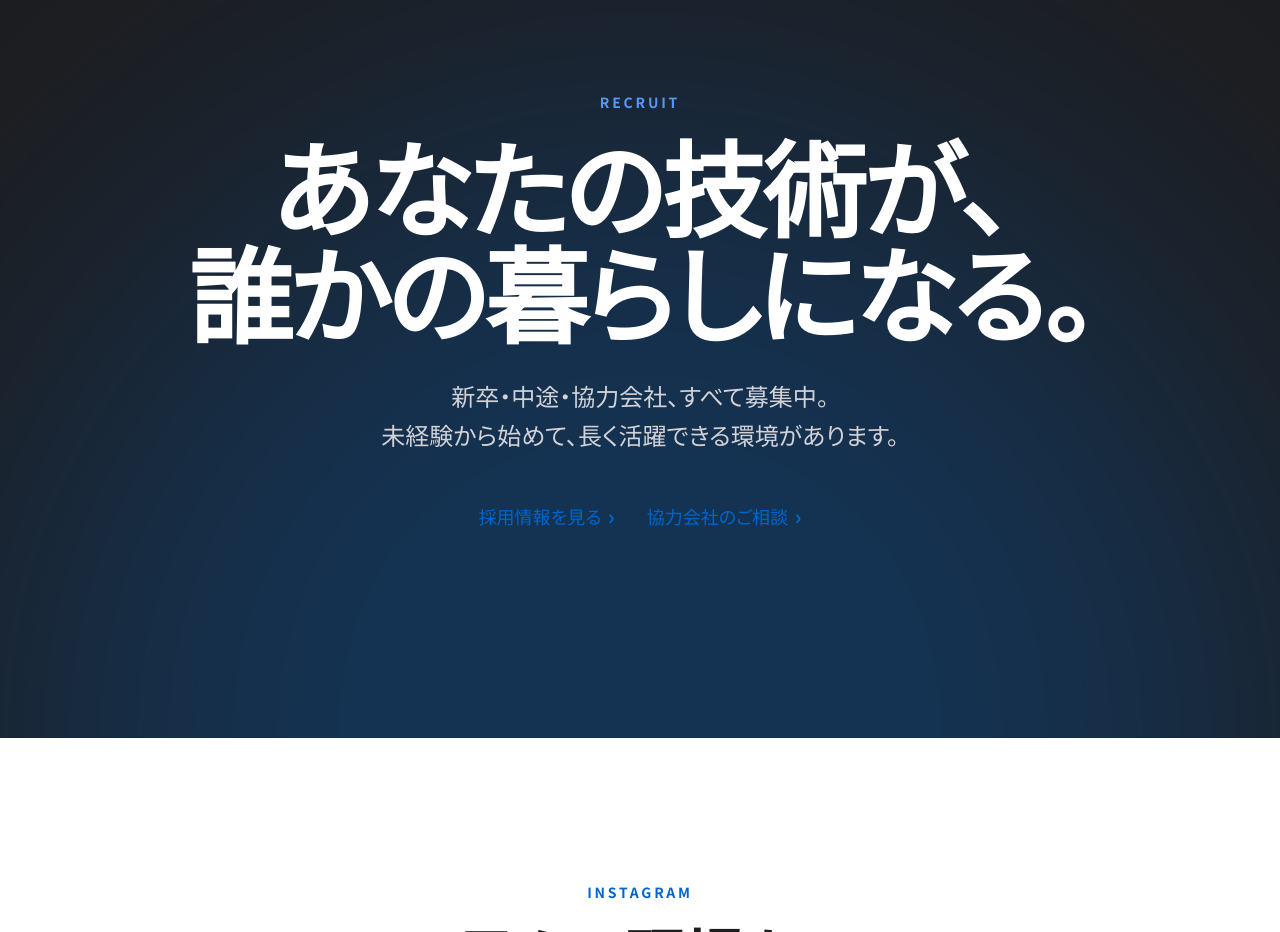
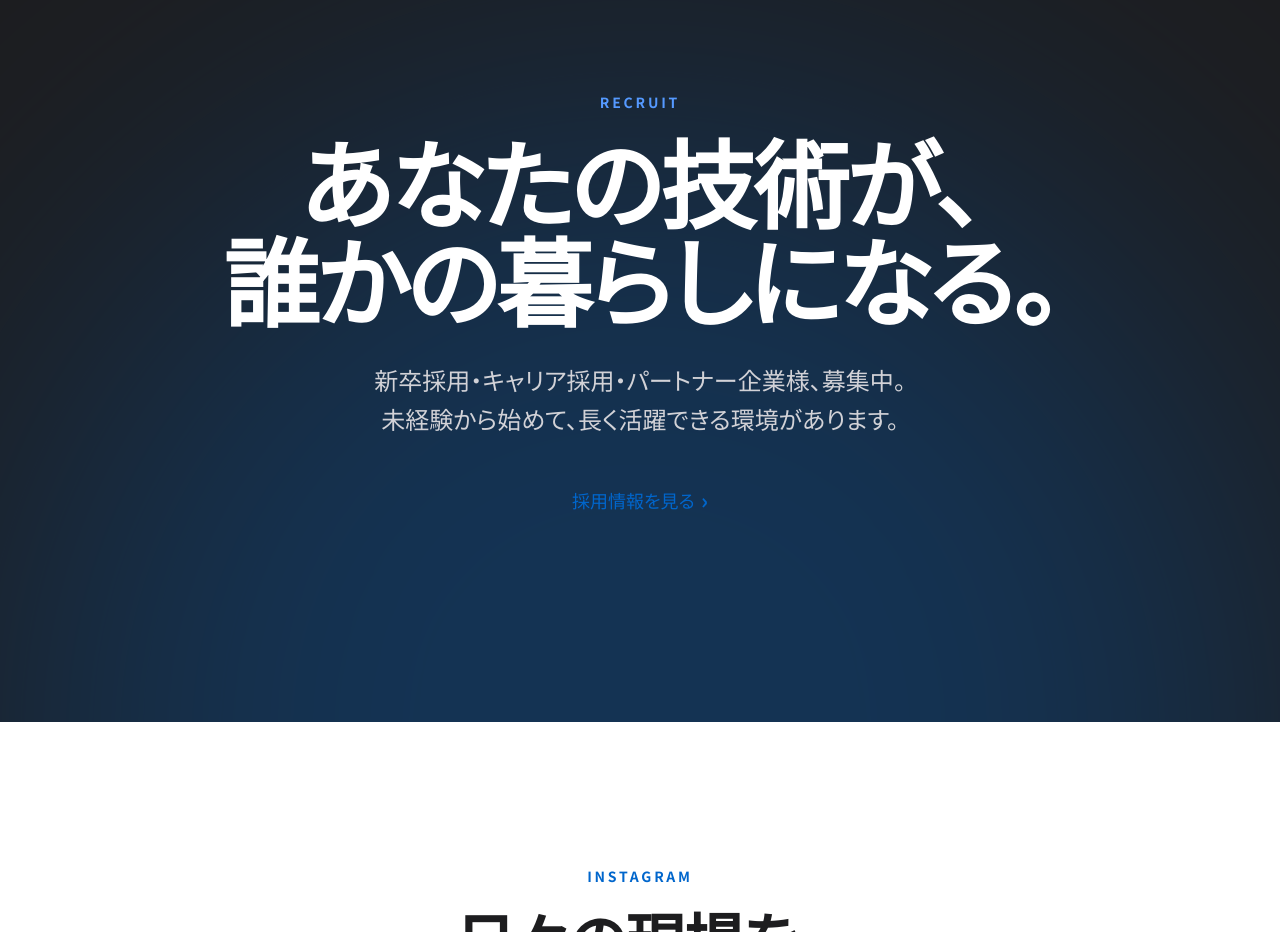
Before and after one commit to sndeltabbstar1-code/kanou-setsubi-hp, an Astro site: page / in a window 1280 px wide. Shown: the part 7680-8612 px from the top of the page. Built offline with nearby package versions, Linux system fonts and the light colour scheme; Astro itself is replaced by a stand-in of ours.

Commit message:
ホーム RECRUITセクションを採用ページと統一
- 見出し「誰かの暮らしになる。」が途中折返ししないようspan/whitespace-nowrap化、lg font 104px→96px
- サブコピー「新卒・中途・協力会社、すべて募集中。」→「新卒採用・キャリア採用・パートナー企業様、募集中。」
- 「協力会社のご相談」ボタンを削除（採用ページのPartnerセクションに集約）

Co-Authored-By: Claude Opus 4.7 (1M context) <noreply@anthropic.com>

```diff
--- a/src/pages/index.astro
+++ b/src/pages/index.astro
@@ -167,16 +167,16 @@ const featuredWorks = works.slice(0, 6);
       <p class="reveal text-[13px] sm:text-sm font-semibold text-[#5599ff] tracking-[0.2em] uppercase mb-5">
         Recruit
       </p>
-      <h2 class="reveal headline-display text-5xl sm:text-6xl lg:text-[104px] mb-8">
-        あなたの技術が、<br />誰かの暮らしになる。
+      <h2 class="reveal headline-display text-5xl sm:text-6xl lg:text-[96px] mb-8">
+        <span class="block whitespace-nowrap">あなたの技術が、</span>
+        <span class="block whitespace-nowrap">誰かの暮らしになる。</span>
       </h2>
       <p class="reveal text-lg lg:text-2xl text-[#d2d2d7] font-light max-w-2xl mx-auto leading-relaxed">
-        新卒・中途・協力会社、すべて募集中。<br />
+        新卒採用・キャリア採用・パートナー企業様、募集中。<br />
         未経験から始めて、長く活躍できる環境があります。
       </p>
-      <div class="reveal mt-12 flex flex-wrap items-center justify-center gap-x-8 gap-y-3">
+      <div class="reveal mt-12 flex items-center justify-center">
         <a href="/recruit" class="link-arrow text-base lg:text-lg">採用情報を見る</a>
-        <a href="/contact?type=partner" class="link-arrow text-base lg:text-lg">協力会社のご相談</a>
       </div>
     </div>
   </section>
```
